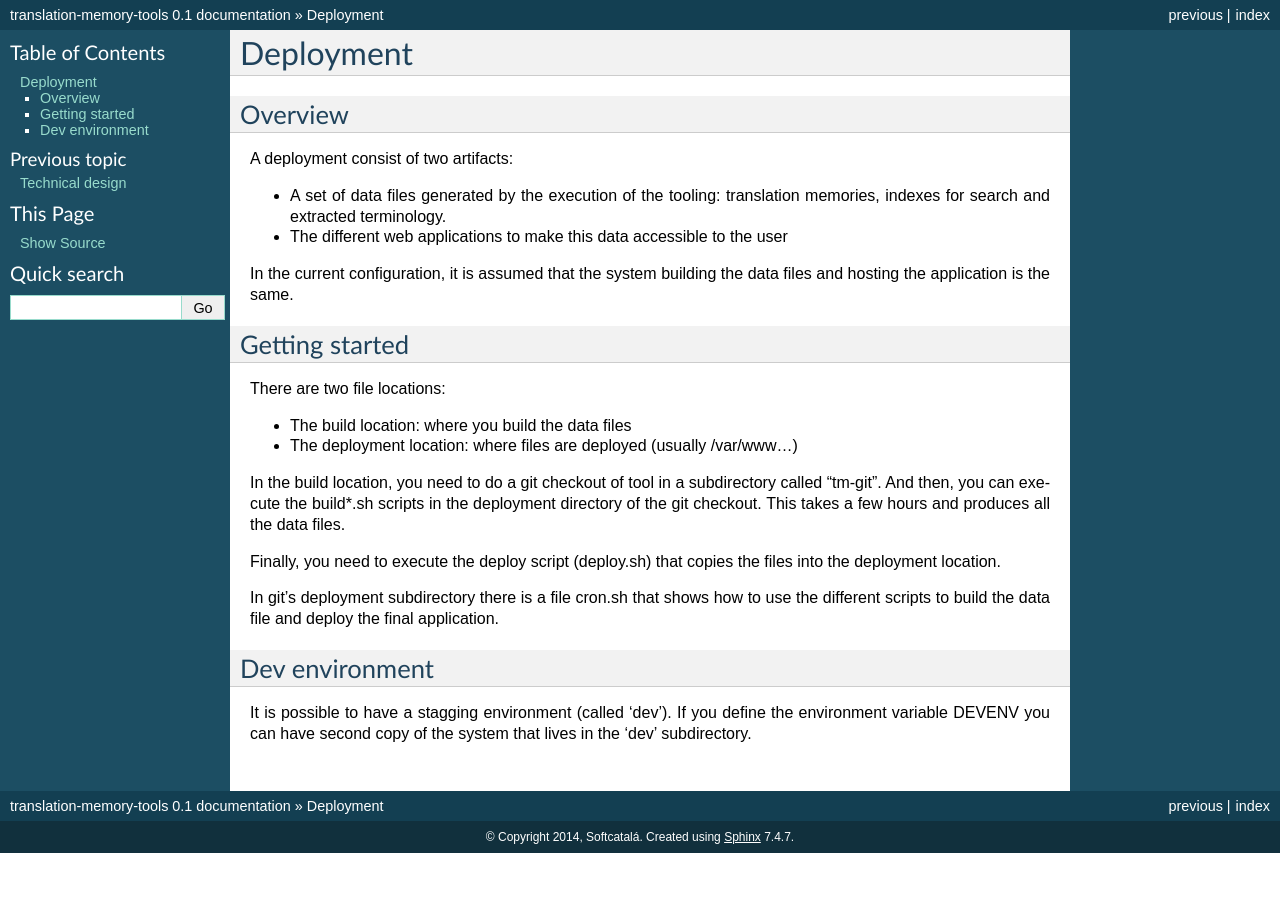
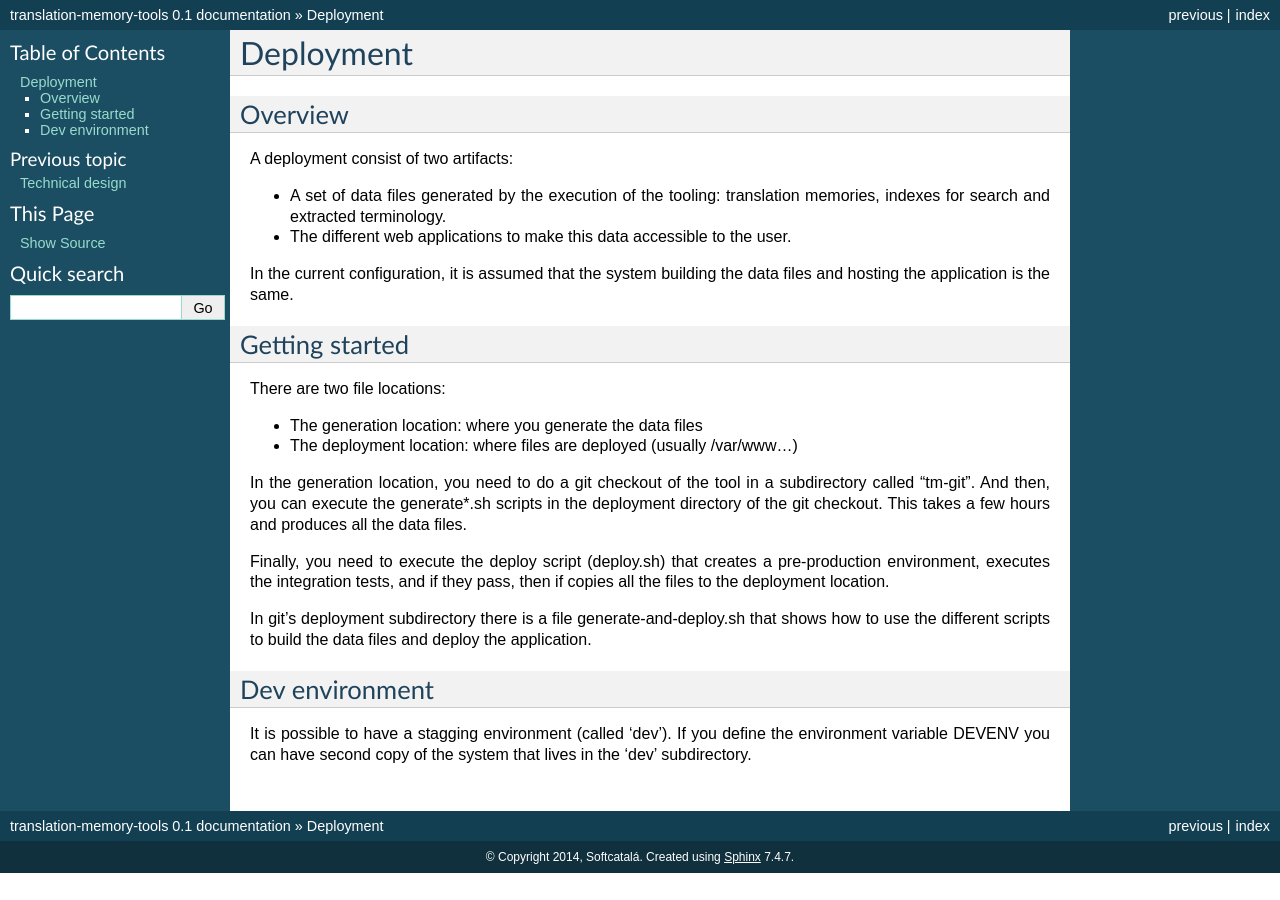
Before and after one commit to Softcatala/translation-memory-tools, a Sphinx documentation site: the page built from docs/deployment.rst, in a window 1280 px wide. Built offline with Sphinx 7.4.7, drawn with Linux system fonts in a browser that asks for light colours.

Commit message:
Update deployment documentation #53

```diff
--- a/docs/deployment.rst
+++ b/docs/deployment.rst
@@ -7,7 +7,7 @@ Overview
 A deployment consist of two artifacts:
 
 * A set of data files generated by the execution of the tooling: translation memories, indexes for search and extracted terminology.
-* The different web applications to make this data accessible to the user
+* The different web applications to make this data accessible to the user.
 
 In the current configuration, it is assumed that the system building the data files and hosting the application is the same.
 
@@ -16,16 +16,16 @@ Getting started
 
 There are two file locations:
 
-* The build location: where you build the data files
+* The generation location: where you generate the data files
 * The deployment location: where files are deployed (usually /var/www...)
 
-In the build location, you need to do a git checkout of tool in a subdirectory called "tm-git". And then, you can execute the build*.sh scripts in the deployment directory of the git checkout. This takes a few hours and produces all the data files.
+In the generation location, you need to do a git checkout of the tool in a subdirectory called "tm-git". And then, you can execute the generate*.sh scripts in the deployment directory of the git checkout. This takes a few hours and produces all the data files.
 
-Finally, you need to execute the deploy script (deploy.sh) that copies the files into the deployment location.
+Finally, you need to execute the deploy script (deploy.sh) that creates a pre-production environment, executes the integration tests, and if they pass, then if copies all the files to the deployment location.
 
-In git's deployment subdirectory there is a file cron.sh that shows how to use the different scripts to build the data file and deploy the final application.
+In git's deployment subdirectory there is a file generate-and-deploy.sh that shows how to use the different scripts to build the data files and deploy the application.
 
 Dev environment
-==============
+===============
 
 It is possible to have a stagging environment (called 'dev'). If you define the environment variable DEVENV you can have second copy of the system that lives in the 'dev' subdirectory.
```
